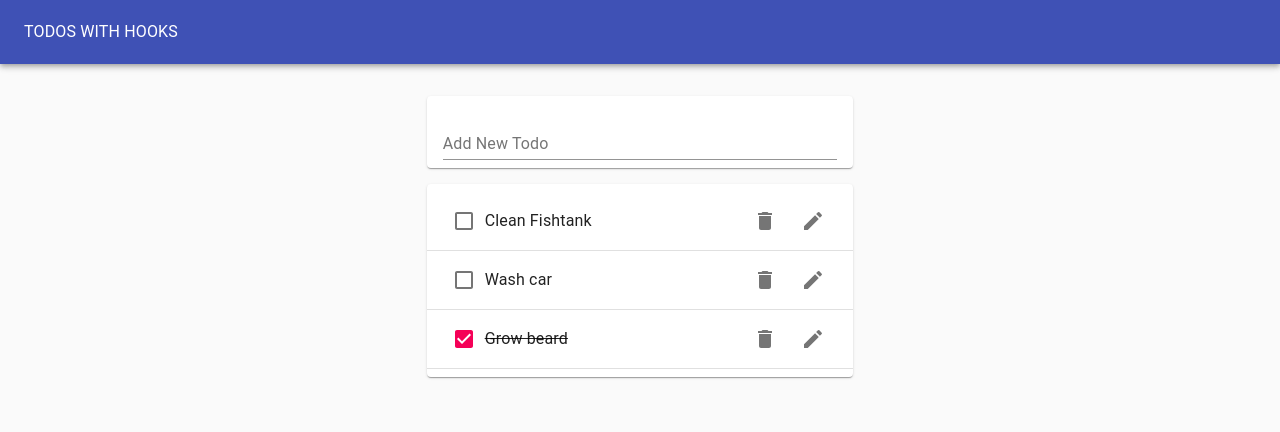
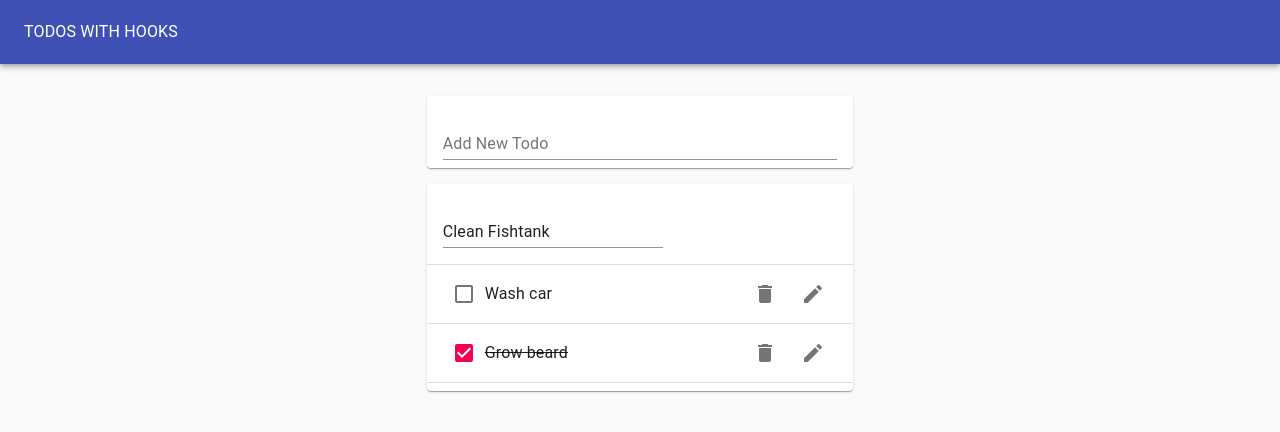
Before and after one commit to anoof/todolist-hooks-react, a React (Create React App) app: page / in a window 1280 px wide. Both pictures are taken after a click on the button 813 px from the left and 221 px from the top of the page. Shown: the top 432 px of the page. Built offline with nearby package versions, Linux system fonts and the light colour scheme.

Commit message:
added editform and edit functionality

```diff
--- /dev/null
+++ b/src/EditTodoForm.js
@@ -0,0 +1,24 @@
+import TextField from "@material-ui/core/TextField";
+import React from "react";
+import useInputState from "./hooks/useInputState";
+function EditTodoForm({ id, task, editTodo, toggleForm }) {
+	const [value, handleChange, reset] = useInputState(task);
+	return (
+		<form
+			onSubmit={(e) => {
+				e.preventDefault();
+				editTodo(id, value);
+				reset();
+                toggleForm();
+			}}
+		>
+			<TextField
+				margin="normal"
+				value={value}
+				onChange={handleChange}
+				fullWidth
+			/>
+		</form>
+	);
+}
+export default EditTodoForm;
--- a/src/Todo.js
+++ b/src/Todo.js
@@ -6,23 +6,38 @@
 import DeleteIcon from "@material-ui/icons/Delete";
 import EditIcon from "@material-ui/icons/Edit";
 import ListItemSecondaryAction from "@material-ui/core/ListItemSecondaryAction";
+import useToggleState from "./hooks/useToggleState";
+import EditTodoForm from "./EditTodoForm";
 
-function Todo({id, task, complete, removeTodo, toggleTodo}) {
+function Todo({ id, task, complete, removeTodo, toggleTodo, editTodo }) {
+	const [isEditing, toggle] = useToggleState(false);
 	return (
 		<ListItem>
-            <Checkbox tabIndex={-1} checked={complete} onClick={() => toggleTodo(id)} />
-            <ListItemText style={{textDecoration: complete ? "line-through": "none"}}>
+			{isEditing ? (
+				<EditTodoForm id={id} task={task} editTodo={editTodo} toggleForm={toggle}/>
+			) : (
+				<>
+					<Checkbox
+						tabIndex={-1}
+						checked={complete}
+						onClick={() => toggleTodo(id)}
+					/>
+					<ListItemText
+						style={{ textDecoration: complete ? "line-through" : "none" }}
+					>
 						{task}
 					</ListItemText>
 					<ListItemSecondaryAction>
 						<IconButton aria-label="Delete" onClick={() => removeTodo(id)}>
 							<DeleteIcon />
 						</IconButton>
-                <IconButton aria-label="Edit">
+						<IconButton aria-label="Edit" onClick={toggle}>
 							<EditIcon />
 						</IconButton>
 					</ListItemSecondaryAction>
+				</>
+			)}
 		</ListItem>
-    )
+	);
 }
 export default Todo;
--- a/src/TodoApp.js
+++ b/src/TodoApp.js
@@ -28,6 +28,12 @@
 		);
         setTodos(updatedTodos);
 	};
+    const editTodo = (todoId, newTask) => {
+		const updatedTodos = todos.map((todo) =>
+			todo.id === todoId ? { ...todo, task: newTask } : todo
+		);
+        setTodos(updatedTodos);
+	};
 	return (
 		<Paper
 			style={{
@@ -50,6 +56,7 @@
 						todos={todos}
 						removeTodo={removeTodo}
 						toggleTodo={toggleTodo}
+						editTodo={editTodo}
 					/>
 				</Grid>
 			</Grid>
--- a/src/TodoList.js
+++ b/src/TodoList.js
@@ -4,7 +4,7 @@
 import Divider from "@material-ui/core/Divider";
 import Todo from "./Todo";
 
-function TodoList({ todos, removeTodo, toggleTodo }) {
+function TodoList({ todos, removeTodo, toggleTodo, editTodo }) {
 	return (
 		<Paper>
 			<List>
@@ -17,6 +17,7 @@
 							complete={todo.complete}
 							removeTodo={removeTodo}
 							toggleTodo={toggleTodo}
+							editTodo={editTodo}
 						/>
 						<Divider />
 					</>
--- /dev/null
+++ b/src/hooks/useToggleState.js
@@ -0,0 +1,12 @@
+import { SettingsInputAntennaTwoTone } from "@material-ui/icons";
+import { useState } from "react";
+function useToggle(initialVal = false) {
+    //call useState, "reserve piece of state"
+    const [state, setState] = useState(initialVal);
+    const toggle = () => {
+        setState(!state);
+    }
+    //return piece of state and function to toggle
+    return [state, toggle];
+}
+export default useToggle;
```
Lines whose indentation alone changed are shown as unchanged.
